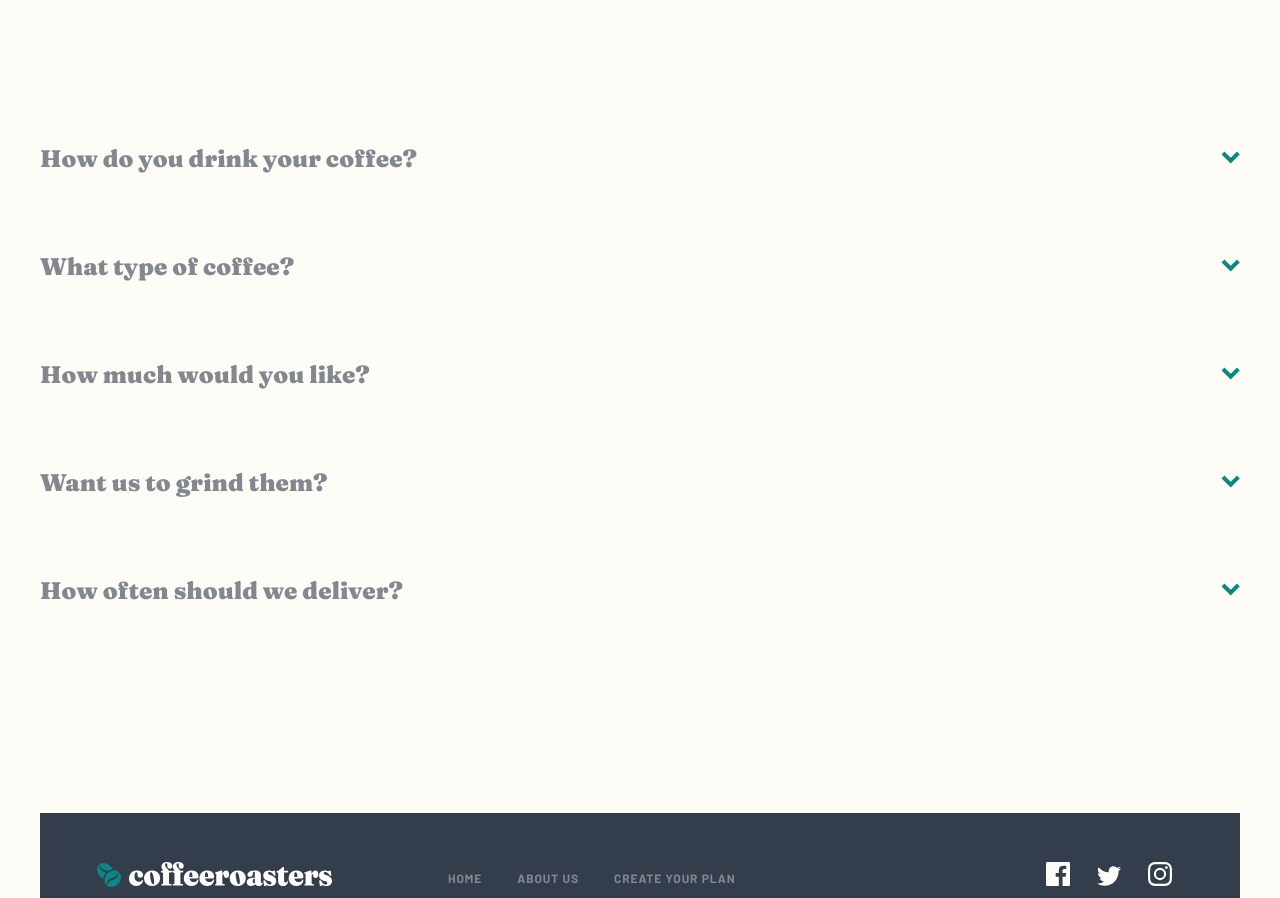
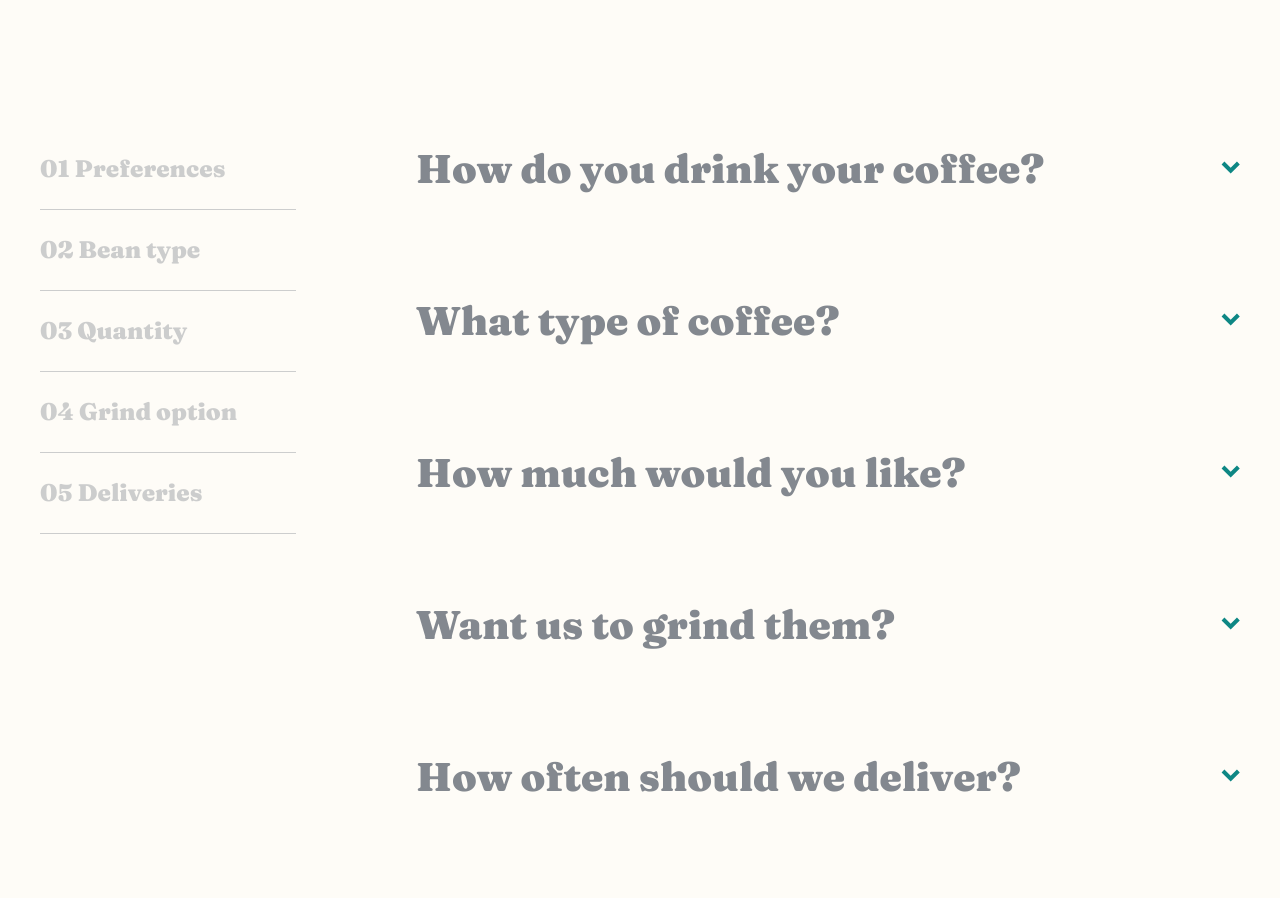
Before and after one commit to AgataLiberska/coffeeroasters-subscription-site, a plain HTML site: page plan.html in a window 1280 px wide. Shown: the part 1420-2318 px from the top of the page. Drawn offline with Linux system fonts and the light colour scheme.

Commit message:
add form styles for desktop

```diff
--- a/app/js/create-plan.js
+++ b/app/js/create-plan.js
@@ -1,6 +1,7 @@
 const accordionToggles = document.querySelectorAll('.js-accordion-toggle');
 
 
+// open & close accordions
 accordionToggles.forEach(toggle => {
     toggle.addEventListener('click', () => {
         toggle.classList.toggle('is-open');
--- a/app/scss/modules/plan/_plan-form.scss
+++ b/app/scss/modules/plan/_plan-form.scss
@@ -1,9 +1,43 @@
 .create-plan {
+
+    @include breakpoint-up(large) {
+        display: grid;
+        grid-template-columns: 16rem 1fr;
+        gap: 7.5rem;
+    }
+
+    @include breakpoint-up(xlarge) {
+        padding: 0 5.3125rem;
+    }
 
 }
 
 .create-plan__nav {
     display: none;
+
+    @include breakpoint-up(large) {
+        display: block;
+    }
+}
+
+.create-plan__nav__item {
+    display: block;
+    width: 100%;
+    padding: 1.5rem 0;
+    border-bottom: 0.5px solid $grey;
+    font-family: $heading;
+    font-size: 1.5rem;
+    line-height: 2rem;
+    color: $grey;
+    opacity: 0.4;
+    text-decoration: none;
+    transition: all 200ms ease-in-out;
+
+    &:hover, &:focus {
+        outline: none;
+        color: $darkGreyBlue;
+        opacity: 1;
+    }
 }
 
 .create-plan__form {
@@ -25,6 +59,14 @@
     border: none;
     cursor: pointer;
 
+    @include breakpoint-up(medium) {
+        margin-bottom: 1.5rem;
+    }
+
+    @include breakpoint-up(large) {
+        margin-bottom: 2.5rem;
+    }
+
     &:focus  {
         outline: none;
         border-bottom: 1px solid $grey;
@@ -40,10 +82,16 @@
         }
     }
 
+    //styles for form-options when accordions are expanded
+
     &.is-open + .create-plan__form__options {
         height: max-content;
         padding-bottom: 6rem;
         opacity: 1;
+
+        @include breakpoint-up(large) {
+            padding-bottom: 5rem;
+        }
     }
 }
 
@@ -60,6 +108,16 @@
     &:hover {
         color: $darkGreyBlue;
     }
+
+    @include breakpoint-up(medium) {
+        font-size: 2rem;
+        line-height: 3rem;
+    }
+
+    @include breakpoint-up(large) {
+        font-size: 2.5rem;
+        line-height: 3rem;
+    }
 }
 
 .create-plan__group__toggle__icon {
@@ -74,6 +132,7 @@
     display: grid;
     grid-template-rows: repeat(3, 1fr);
     gap: 1rem;
+    align-items: stretch;
     padding-bottom: 2rem;
     height: 0px;
     overflow: hidden;
@@ -90,6 +149,7 @@
 
 .create-plan__form__label {
     display: block;
+    height: 100%;
     padding: 1.5rem;
     border-radius: $border-radius;
     background-color: $cream;
--- a/plan.html
+++ b/plan.html
@@ -70,11 +70,11 @@
   </section>
   <section class="create-plan m-x m-b-med">
     <nav class="create-plan__nav">
-      <a href="#form-preferences">01 Preferences</a>
-      <a href="#form-bean-type">02 Bean type</a>
-      <a href="#form-quantity">03 Quantity</a>
-      <a href="#form-grind">04 Grind option</a>
-      <a href="#form-deliveries">05 Deliveries</a>
+      <a href="#form-preferences" class="create-plan__nav__item">01 Preferences</a>
+      <a href="#form-bean-type" class="create-plan__nav__item">02 Bean type</a>
+      <a href="#form-quantity" class="create-plan__nav__item">03 Quantity</a>
+      <a href="#form-grind" class="create-plan__nav__item">04 Grind option</a>
+      <a href="#form-deliveries" class="create-plan__nav__item">05 Deliveries</a>
     </nav>
     <form class="create-plan__form">
       <div class="create-plan__form__group">
@@ -158,7 +158,7 @@
         </div>
       </div>
       <div class="create-plan__form__group">
-        <button type="button" id="form-delivery" aria-controls="delivery" class="create-plan__group__toggle js-accordion-toggle">
+        <button type="button" id="form-deliveries" aria-controls="delivery" class="create-plan__group__toggle js-accordion-toggle">
           <span class="create-plan__group__toggle__label">How often should we deliver?</span>
           <span><img src="/assets/plan/desktop/icon-arrow.svg" alt="" class="create-plan__group__toggle__icon"></span>
         </button>
@@ -177,6 +177,7 @@
             </div>
         </div>
       </div>
+
     </form>
   </section>
 
@@ -186,8 +187,7 @@
 
 
   Order Summary
-  “I drink coffee _____, with a _____ type of bean. _____ ground ala _____,
-  sent to me _____.”
+
 
   Create my plan!
 
```
Also changed, not shown: app/css/styles.css, 1 other file.
